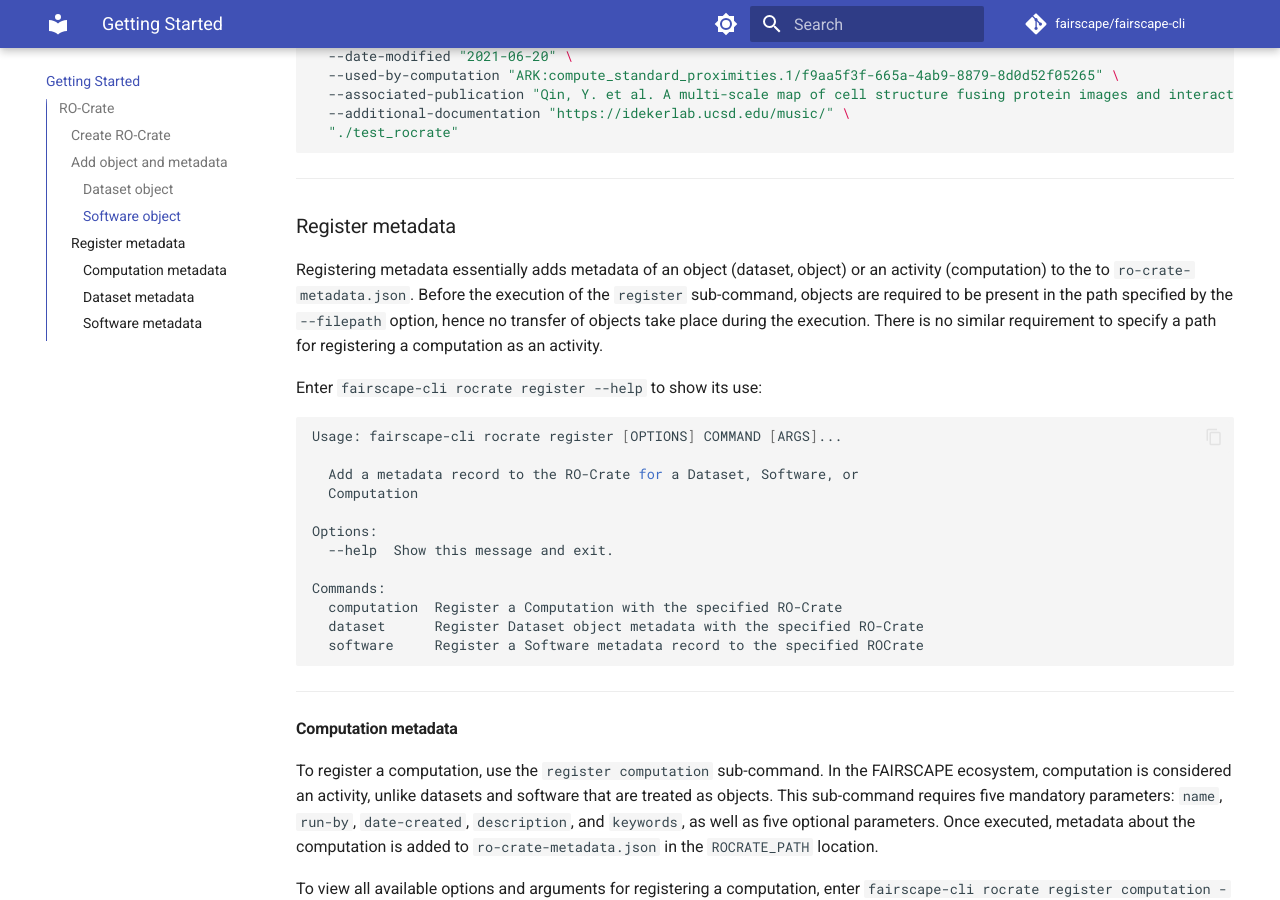
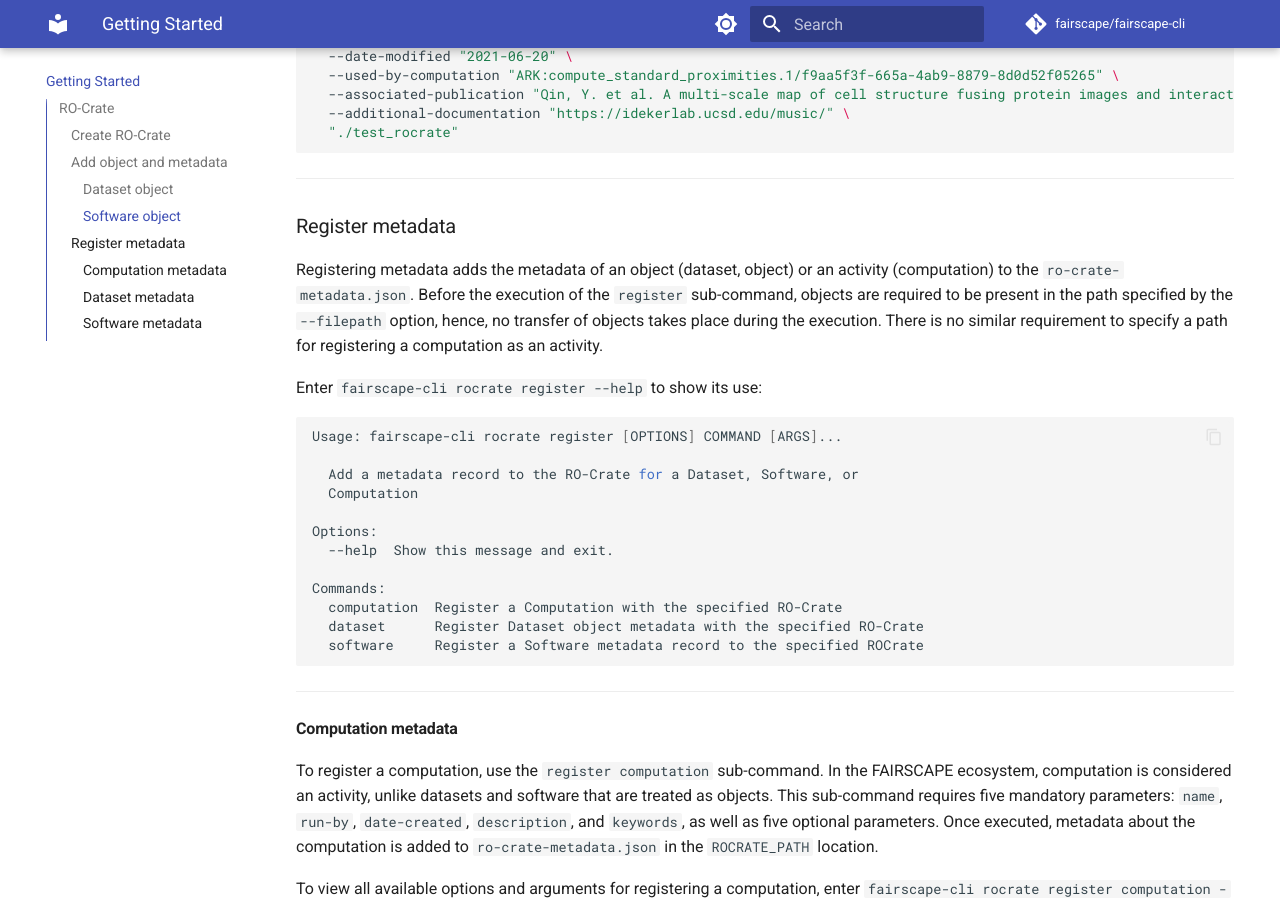
Before and after one commit to fairscape/fairscape-cli, an MkDocs documentation site: the page built from docs/getting-started.md, in a window 1280 px wide and 900 px high, scrolled down 4590 px. Built offline with MkDocs 1.6.1 and Material for MkDocs 9.7.7, drawn with Linux system fonts in a browser that asks for light colours; comment, search, counter and statistics services are not loaded.

Commit message:
fixed typos

```diff
--- a/docs/getting-started.md
+++ b/docs/getting-started.md
@@ -216,7 +216,7 @@
 ---
 
 ### Register metadata
-Registering metadata essentially adds metadata of an object (dataset, object) or an activity (computation) to the to `ro-crate-metadata.json`. Before the execution of the `register` sub-command, objects are required to be present in the path specified by the `--filepath` option, hence no transfer of objects take place during the execution. There is no similar requirement to specify a path for registering a computation as an activity.
+Registering metadata adds the metadata of an object (dataset, object) or an activity (computation) to the `ro-crate-metadata.json`. Before the execution of the `register` sub-command, objects are required to be present in the path specified by the `--filepath` option, hence, no transfer of objects takes place during the execution. There is no similar requirement to specify a path for registering a computation as an activity.
 
 
 Enter `fairscape-cli rocrate register --help` to show its use:
```
Also changed, not shown: docs/schema-metadata.md (+1 -1 lines).
